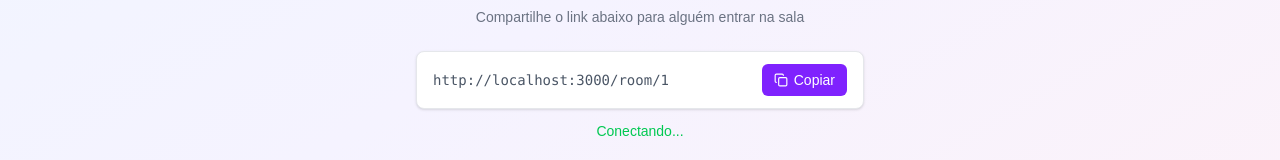
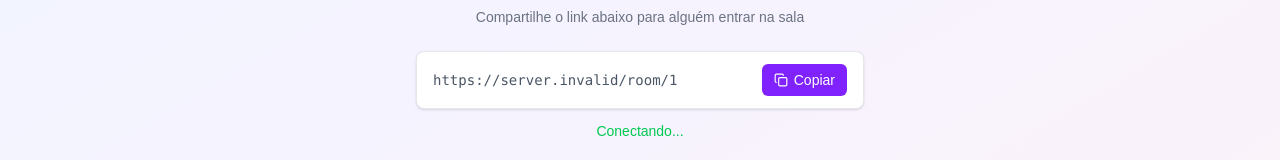
Before and after one commit to matheusdsilva01/super-tic-tac-toe, a Next.js app: page /room/1 in a window 1280 px wide. Shown: the part 432-592 px from the top of the page. Built offline with nearby package versions, Linux system fonts and the light colour scheme; no server answers.

Commit message:
fix(room): update room URL to use environment variable

```diff
--- a/src/components/room/WaitingRoom.tsx
+++ b/src/components/room/WaitingRoom.tsx
@@ -15,8 +15,7 @@ export function WaitingRoom({
   connectionStatus,
 }: WaitingRoomProps) {
   const [copied, setCopied] = useState(false);
-
-  const roomUrl = `http://localhost:3000/room/${roomId}`;
+  const roomUrl = `${process.env.NEXT_PUBLIC_HOSTNAME}/room/${roomId}`;
 
   const handleCopy = async () => {
     try {
@@ -54,7 +53,7 @@ export function WaitingRoom({
 
       <div className="flex flex-col items-center gap-3 w-full max-w-md">
         <div className="flex items-center gap-2 w-full bg-white border border-gray-200 rounded-lg px-4 py-3 shadow-sm">
-          <span className="flex-1 text-sm text-gray-600 truncate font-mono">
+          <span className="flex-1 text-sm text-gray-600 font-mono">
             {roomUrl}
           </span>
           <button
```
